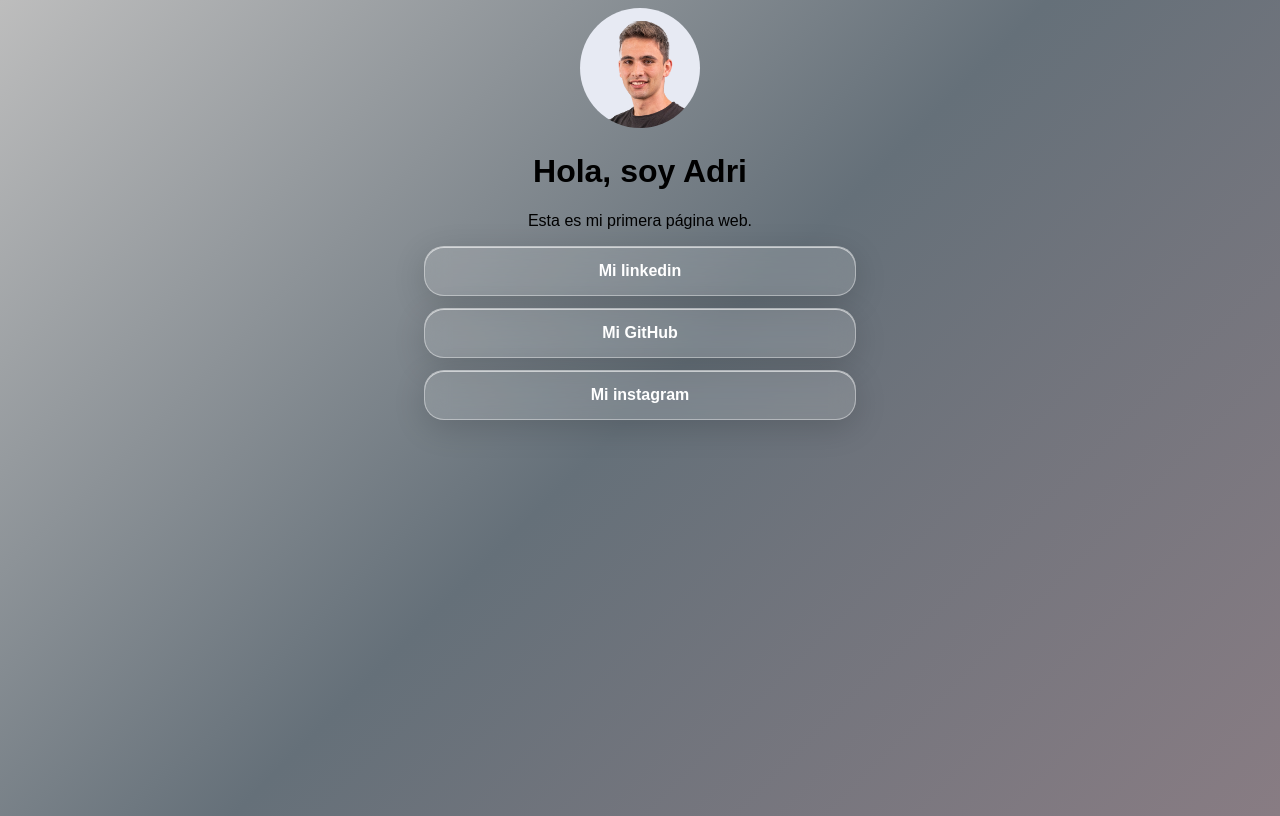
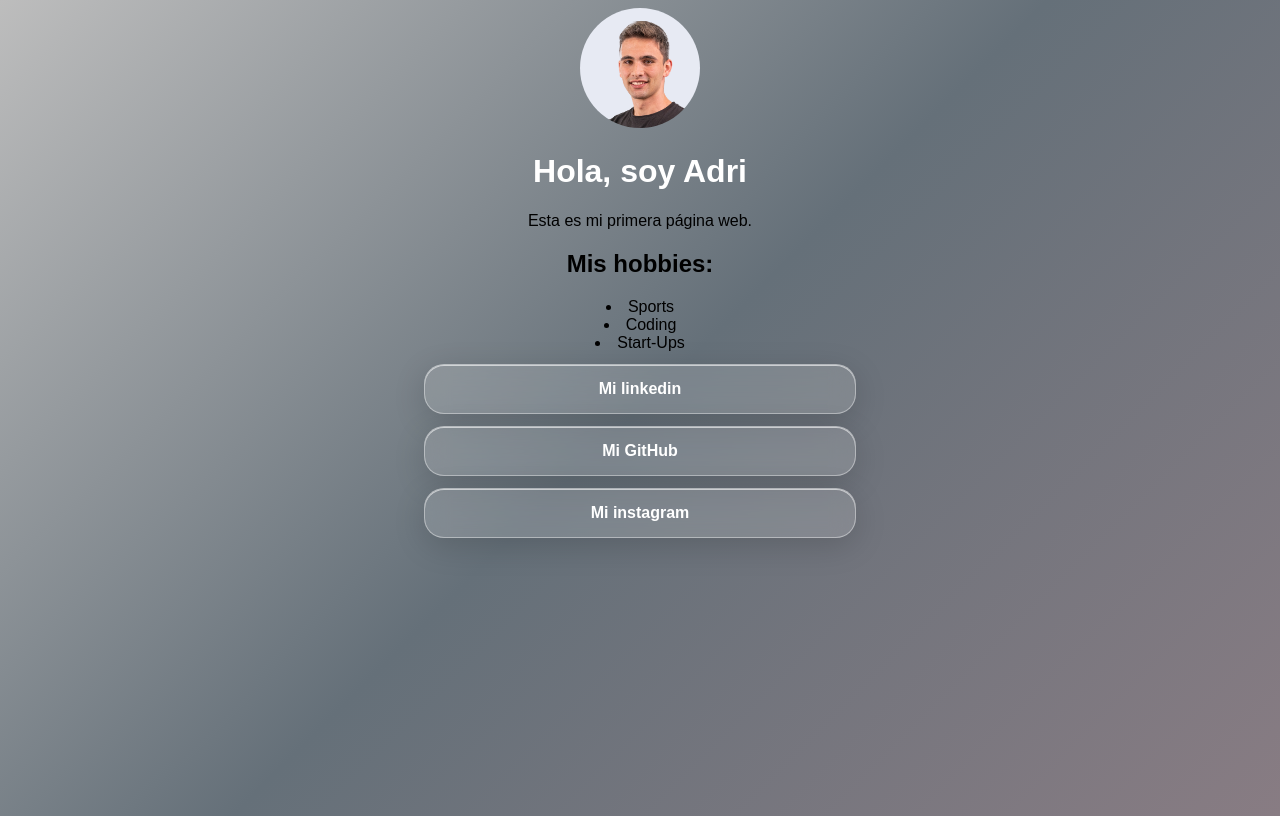
Before and after one commit to adrivasalon/linktree, a plain HTML site: page index.html in a window 1280 px wide. Drawn offline with Linux system fonts and the light colour scheme.

Commit message:
Ejercicio 1 examen

```diff
--- a/index.html
+++ b/index.html
@@ -13,6 +13,12 @@ min-height: 100vh;
             img {
                 width: 120px;
                 border-radius: 50%;
+            }
+
+            h1 {
+                color: white;
+                text-shadow: #657079;
+                font-size: xx-large;
             }
 
             a {
@@ -43,6 +49,10 @@ min-height: 100vh;
         <img src="foto.jpg" alt="Mi foto">
         <h1>Hola, soy Adri</h1>
         <p>Esta es mi primera página web.</p>
+        <h2>Mis hobbies:</h2>
+            <li>Sports</li>
+            <li>Coding</li>
+            <li>Start-Ups</li>
         <nav id="enlaces"></nav>
 <script>
     const enlaces = [
```
